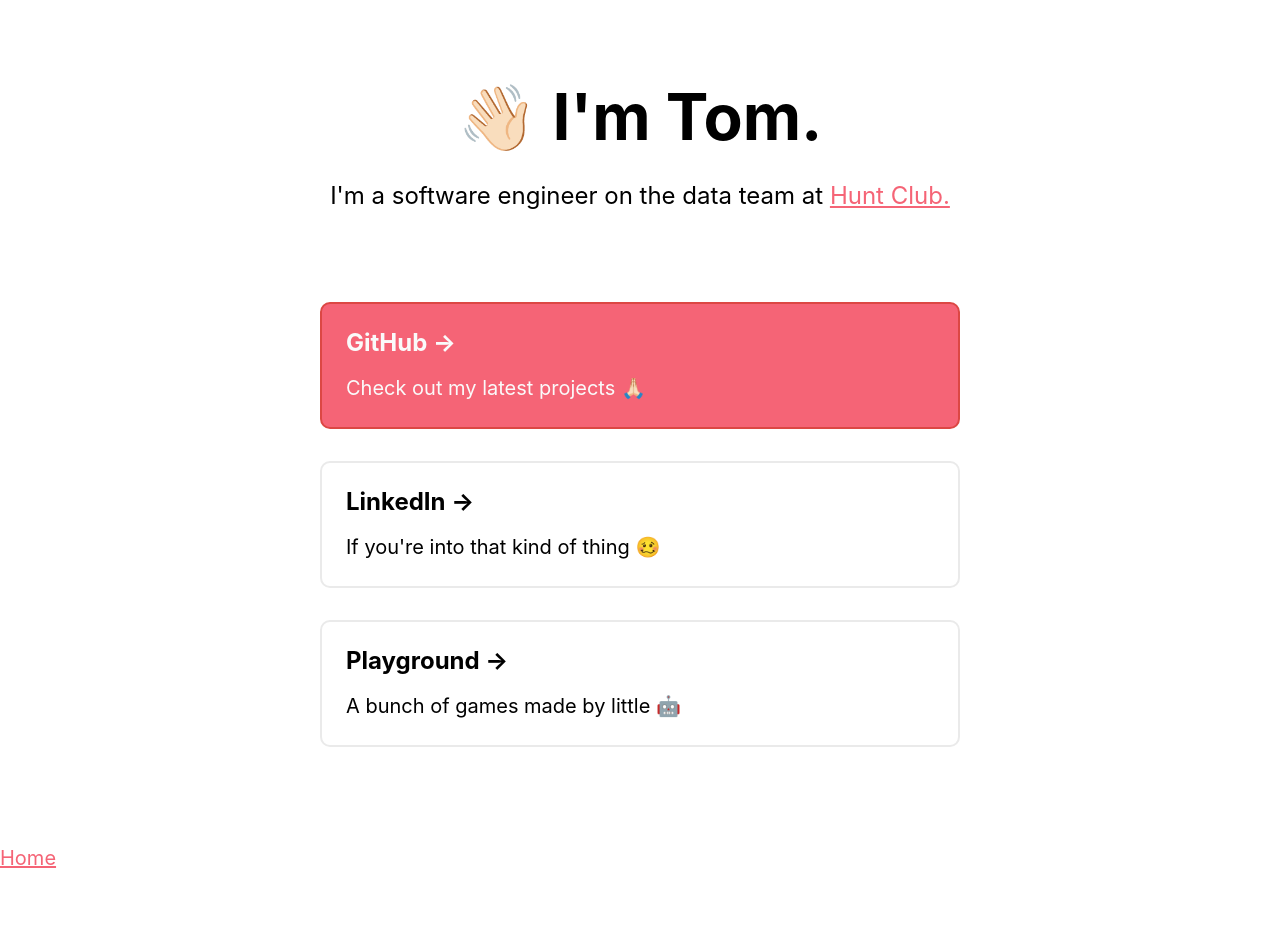
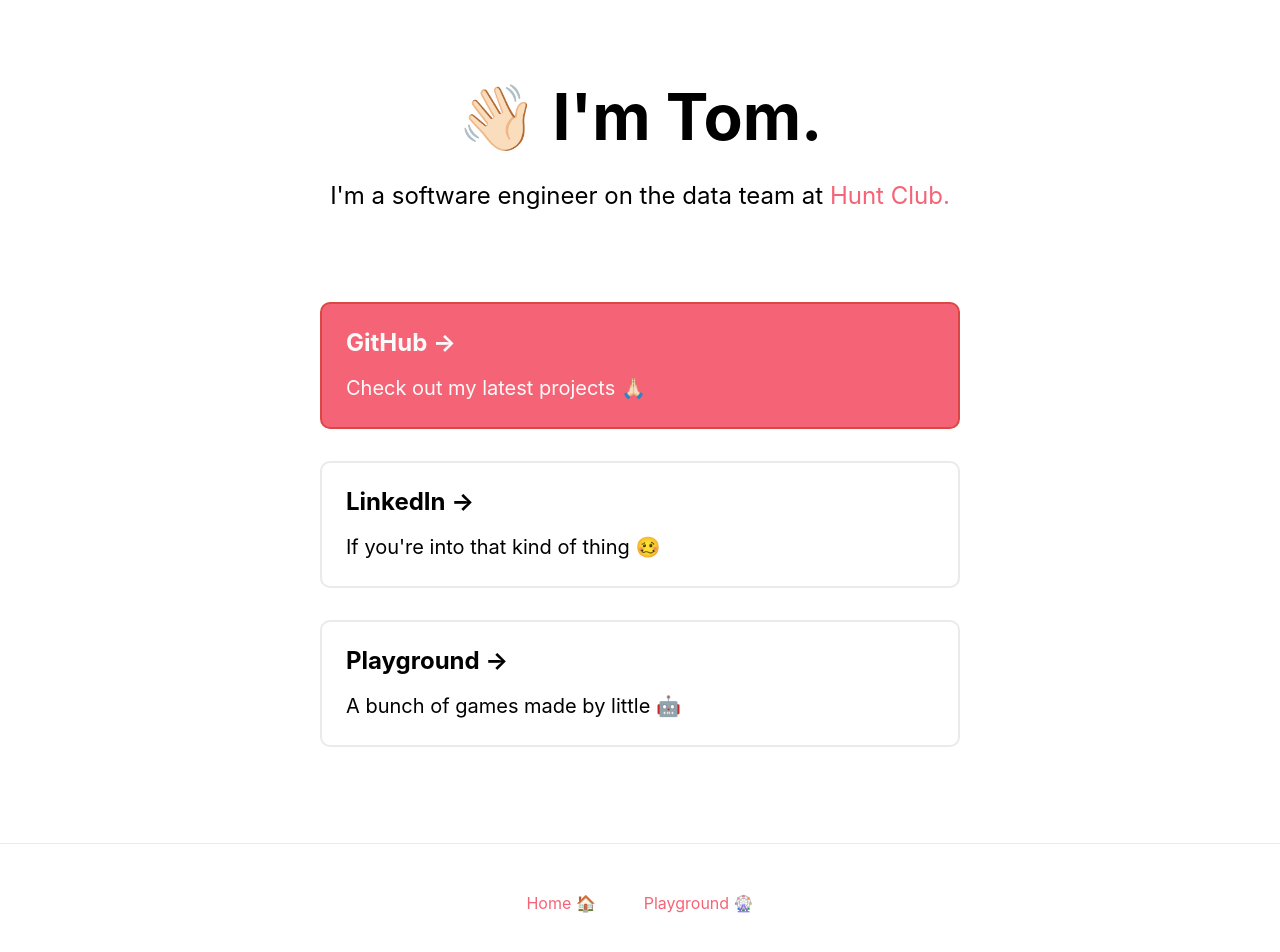
Before and after one commit to tmccall8829/mccall, a Next.js app: page / in a window 1280 px wide. Shown: the top 952 px of the page. Before the commit the page ends 873 px from the top, so only its background shows below. Built offline with nearby package versions, Linux system fonts and the light colour scheme.

Commit message:
better style for global footer

```diff
--- a/components/footer.js
+++ b/components/footer.js
@@ -1,10 +1,9 @@
-import styles from './footer.module.css'
-
 export default function Footer() {
     return (
         <div>
-            <footer className={styles.footer}>
-                <a href='/'>Home</a>
+            <footer>
+                <a href='/'>Home 🏠</a>
+                <a href='/playground'>Playground 🎡</a>
             </footer>
         </div>
     )
--- a/components/footer.module.css
+++ /dev/null
@@ -1,5 +0,0 @@
-.footer {
-    margin: 0;
-    font-size: 1.25rem;
-    line-height: 1.5;
-}
--- a/styles/global.css
+++ b/styles/global.css
@@ -31,11 +31,11 @@ main {
 
 a {
     color: var(--primary-color);
-    text-decoration: underline;
+    text-decoration: none;
 }
 
 a:hover {
-    color: var(--alt-light-primary-color);
+    text-decoration: underline;
 }
 
 .title a {
@@ -145,3 +145,20 @@ a:hover {
     width: 100%;
     flex-direction: row;
 }
+
+footer {
+    width: 100%;
+    height: 120px;
+    border-top: 1px solid var(--border-color);
+    display: flex;
+    justify-content: center;
+    align-items: center;
+    padding: 1.5rem;
+}
+
+footer a {
+    display: flex;
+    justify-content: center;
+    align-items: center;
+    padding: 1.5rem;
+}
```
